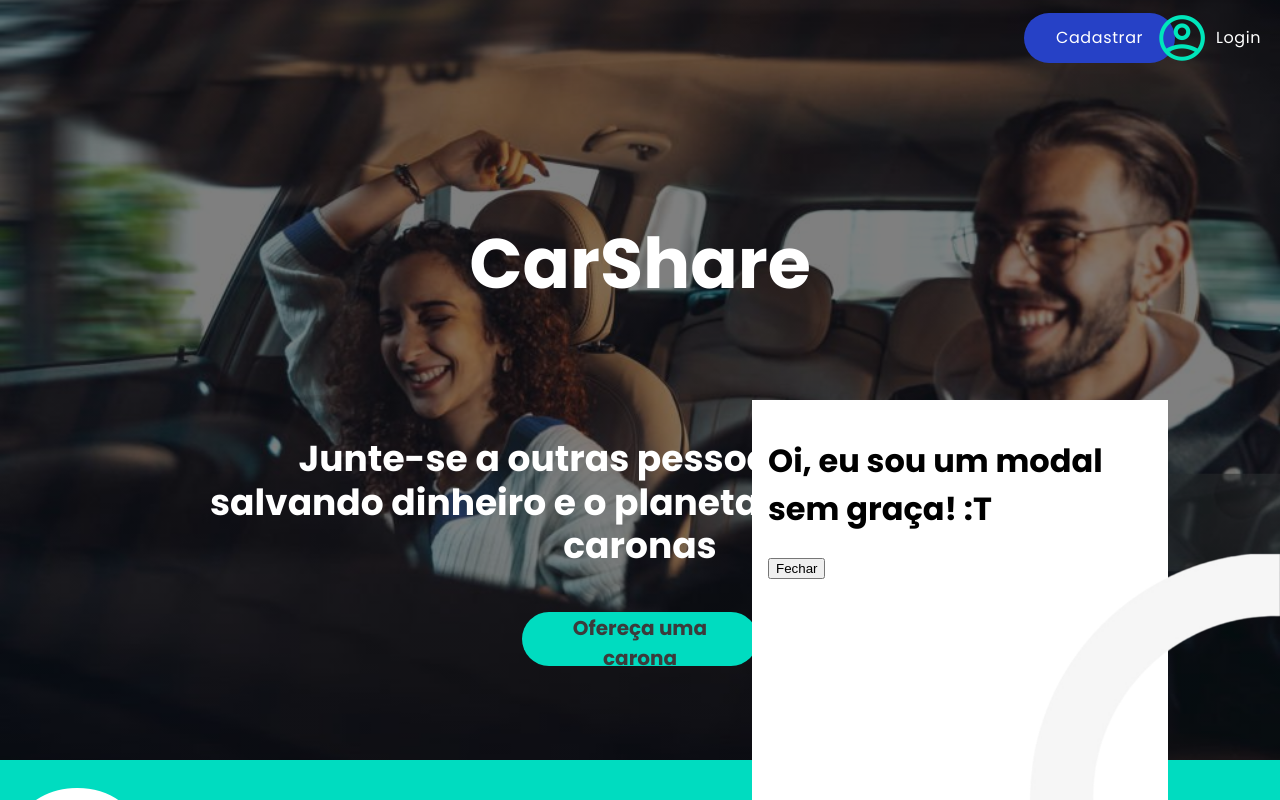
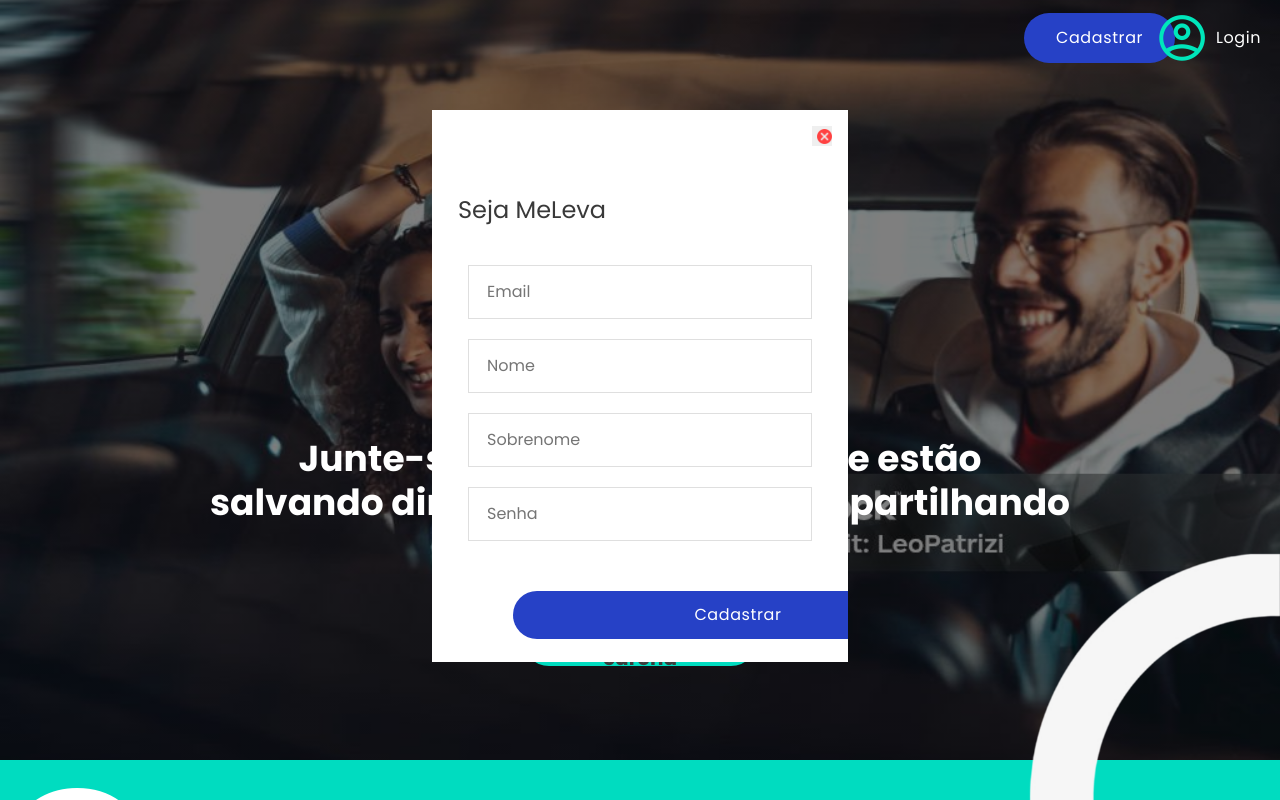
Before and after one commit to rafael-dscarvalho/MeLeva, a React (Vite) app: page / in a window 1280 px wide. Both pictures are taken after a click on the button "Cadastrar". Shown: the top 800 px of the page. Built offline with nearby package versions, Linux system fonts and the light colour scheme.

Commit message:
feat: modal cadastrar

```diff
--- a/src/components/Header/Header.jsx
+++ b/src/components/Header/Header.jsx
@@ -1,5 +1,5 @@
 import { useState } from 'react';
-import { HeaderDiv, MidDiv, BtnLogin, BtnDiv, BtnCadastrar, Dialog } from './styles';
+import { HeaderDiv, MidDiv, BtnLogin, BtnDiv, BtnCadastrar, Dialog, H2, Input, ButtonCadastrarModal, ButtonFechar, ButtonFecharContainer } from './styles';
 
 export function Header() {
     const [modalOpen, setModalOpen] = useState(false);
@@ -11,7 +11,6 @@ export function Header() {
     function closeModal() {
         setModalOpen(false);
     }
-
 
 
     return (
@@ -26,8 +25,15 @@ export function Header() {
             </MidDiv>
             {modalOpen && (
                 <Dialog open>
-                    <h1>Oi, eu sou um modal sem graça! :T</h1>
-                    <button onClick={closeModal}>Fechar</button>
+                    <ButtonFecharContainer>
+                        <ButtonFechar onClick={closeModal}></ButtonFechar>
+                    </ButtonFecharContainer>
+                    <H2>Seja MeLeva</H2>
+                    <Input type="email" placeholder='Email'></Input>
+                    <Input placeholder='Nome'></Input>
+                    <Input placeholder='Sobrenome'></Input>
+                    <Input type="password" placeholder='Senha'></Input>
+                    <ButtonCadastrarModal>Cadastrar</ButtonCadastrarModal>
                 </Dialog>
             )}
         </HeaderDiv>
--- a/src/components/Header/styles.js
+++ b/src/components/Header/styles.js
@@ -1,5 +1,17 @@
-import styled from 'styled-components'
+import styled, { keyframes } from 'styled-components'
 import profile from '../../imgs/profile.png'
+import botaoFechar from '../../imgs/botao-fechar.png'
+
+const fadeInUp = keyframes`
+    0% {
+        transform: translateY(40%);
+        opacity: 0;
+    }
+    100% {
+        transform: translateY(20%);
+        opacity: 1;
+    }
+`;
 
 export const HeaderDiv = styled.div`
     height: 10%;
@@ -64,15 +76,86 @@ export const BtnCadastrar = styled.button`
     }
 `
 
+//modal cadastrar //
+
 export const Dialog = styled.dialog`
     border: 0px;
     position: fixed;
-    z-index: 1;
-  left: 0;
-  top: 0;
-  width: 30%;
-  height: 70%;
-  overflow: auto;
-  left: 50%;
-  top: 50%;
+    left: 0;
+    top: 0;
+    width: 30%;
+    height: 65%;
+    overflow: auto;
+    display: flex;
+    flex-direction: column;
+    animation: ${fadeInUp} 1s ease forwards;
 `
+
+export const H2 = styled.h2`
+    font-weight: 400;
+    font-size: 24px;
+    line-height: 1.2;
+    color: #393939;
+    margin-left: 10px;
+    margin-top: 50px;
+`
+
+export const Input = styled.input`
+    background-color: #fff;
+    font-family: "Poppins", sans-serif;
+    border-radius: 0;
+    color: #393939;
+    height: 28px;
+    padding: 12px 18px;
+    margin-top: 20px;
+    margin-left: 20px;
+    margin-right: 20px;
+    font-size: 16px;
+    border: 1px solid #dfdfdf;
+    transition: border-color 0.3s ease;
+
+    &:focus {
+        border-color: #2641c6;
+        outline: none;
+    }
+`
+
+export const ButtonCadastrarModal = styled.button`
+    background-color: #2641c6;
+    color: #fff;
+    height: 48px;
+    font-size: 16px;
+    font-family: "Poppins", sans-serif;
+    border-width: 0;
+    border-radius: 400px;
+    width: 450px;
+    cursor: pointer;
+    letter-spacing: .6px;
+    text-decoration: none;
+    position: relative;
+    white-space: nowrap;
+    margin-left: 65px;
+    margin-top: 50px;
+    transition: background-color 0.5s, color 0.5s, border 0.2s, width 0.2s, height 0.2s;
+    &:hover {
+        background-color: #3f58d4;
+    }
+`
+
+export const ButtonFechar = styled.button`
+    width: 20px;
+    height: 20px;
+    justify-content: flex-end;
+    border: none;
+    background-image: url(${botaoFechar});
+    background-position: 5px;
+    background-repeat: no-repeat;
+    background-size: 15px;
+`
+
+export const ButtonFecharContainer = styled.div`
+    display: flex;
+    justify-content: flex-end;
+`
+
+//modal login//
```
Also changed, not shown: src/components/Cadastrar/Cadastrar.jsx (+15 -3 lines), src/components/Cadastrar/styles.js (+13 -0 lines), src/imgs/botao-fechar.png (added).
